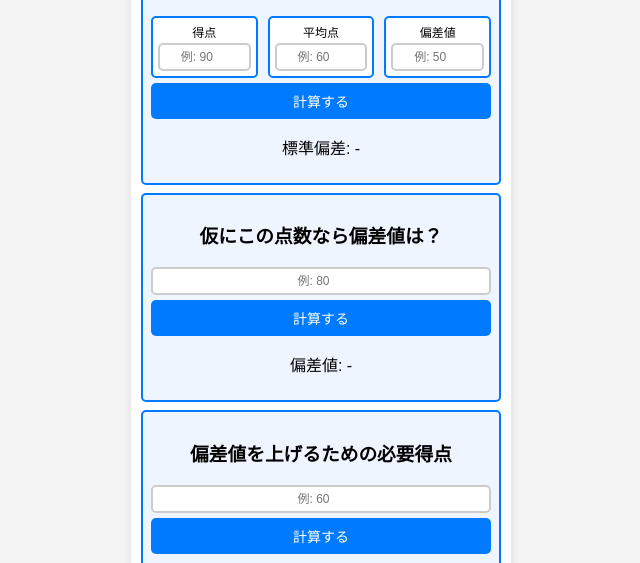
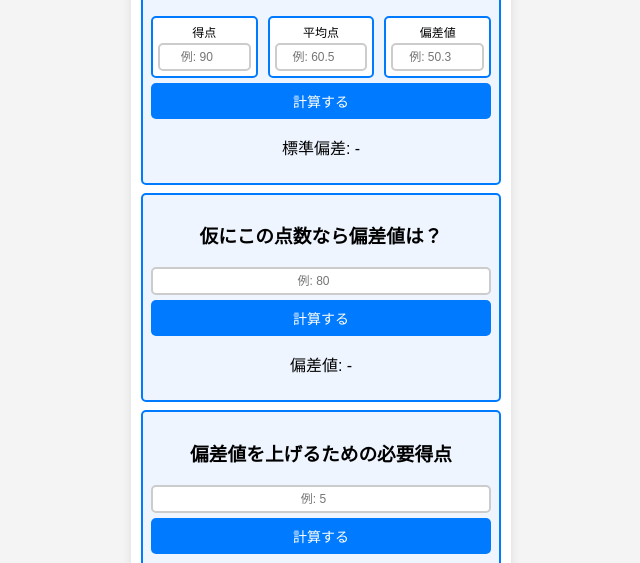
Before and after one commit to kogkoba/test.html, a plain HTML site: page index.html in a window 1280 px wide. Shown: the part 157-720 px from the top of the page, 319-959 px from the left. Drawn offline with Linux system fonts and the light colour scheme.

Commit message:
Update index.html

```diff
--- a/index.html
+++ b/index.html
@@ -93,11 +93,11 @@
                 </div>
                 <div class="input-box">
                     <label for="mean">平均点</label>
-                    <input type="number" id="mean" placeholder="例: 60">
+                    <input type="number" id="mean" placeholder="例: 60.5">
                 </div>
                 <div class="input-box">
                     <label for="deviation">偏差値</label>
-                    <input type="number" id="deviation" placeholder="例: 50">
+                    <input type="number" id="deviation" placeholder="例: 50.3">
                 </div>
             </div>
             <button onclick="calculateStdDev()">計算する</button>
@@ -113,7 +113,7 @@
 
         <div class="section">
             <h3>偏差値を上げるための必要得点</h3>
-            <input type="number" id="targetDeviation" placeholder="例: 60">
+            <input type="number" id="targetDeviation" placeholder="例: 5">
             <button onclick="calculateRequiredScore()">計算する</button>
             <p>必要得点: <span id="requiredScoreResult">-</span></p>
         </div>
```
